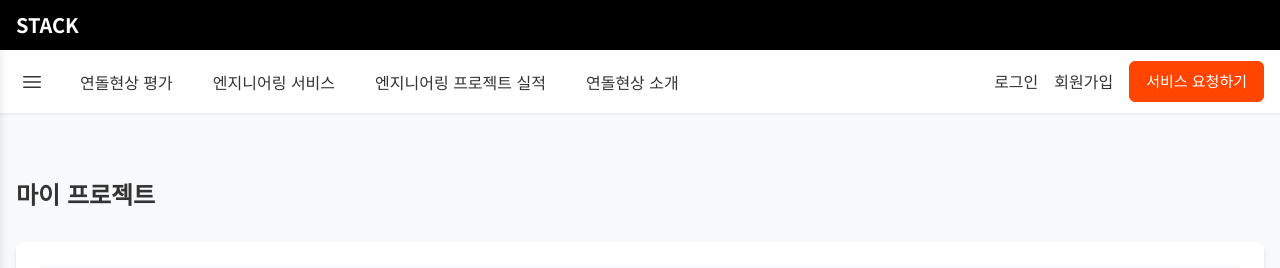
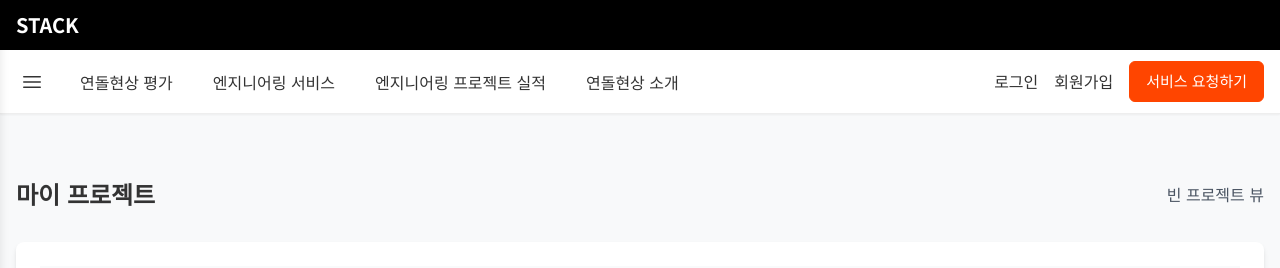
Before and after one commit to loo4os2o/stack-frontend, a Next.js app: page /my-project in a window 1280 px wide. Shown: the top 268 px of the page. Built offline with nearby package versions, Linux system fonts and the light colour scheme.

Commit message:
[7/13]평가하기-홍보영상 모달 및 스켈레톤 추가 완료4

```diff
--- a/src/app/my-project/page.tsx
+++ b/src/app/my-project/page.tsx
@@ -63,11 +63,18 @@ const projects: Project[] = [
 export default function MyProjectPage() {
   const [selectedProject, setSelectedProject] = useState<Project | null>(null);
   const [tab, setTab] = useState(0);
+  const [showNoProject, setShowNoProject] = useState(false);
 
   return (
     <div className="container mx-auto px-4 py-16" style={{minHeight: "60vh"}}>
       <div className="flex items-center justify-between gap-4 mb-8">
         <h1 className="text-2xl font-bold">마이 프로젝트</h1>
+        {!selectedProject && (
+          <button className="text-gray-600 hover:text-gray-800 hover:underline"
+            onClick={() => setShowNoProject(v => !v)}>
+            {showNoProject ? '프로젝트 리스트 뷰' : '빈 프로젝트 뷰'}
+          </button>
+        )}
         {selectedProject && (
           <button
             onClick={() => setSelectedProject(null)}
@@ -79,6 +86,14 @@ export default function MyProjectPage() {
       </div>
 
       {!selectedProject ? (
+        showNoProject ? (
+          <div className="flex flex-col items-center justify-between bg-white rounded-lg shadow-md p-16" style={{minHeight: '40vh'}}>
+            <div className="text-xl font-medium text-gray-500 mb-8 mt-16">마이 프로젝트가 없습니다.</div>
+            <Link href="/evaluation">
+              <button className="btn-primary">새프로젝트 평가하기</button>
+            </Link>
+          </div>
+        ) : (
           // 프로젝트 리스트 테이블
           <div className="bg-white rounded-lg shadow-md p-6">
             <div className="overflow-x-auto">
@@ -132,6 +147,7 @@ export default function MyProjectPage() {
               </table>
             </div>
           </div>
+        )
       ) : (
         // 프로젝트 상세 정보
         <>
```
Lines whose indentation alone changed are shown as unchanged.
